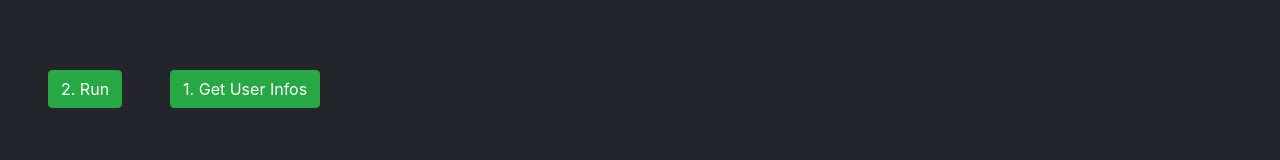
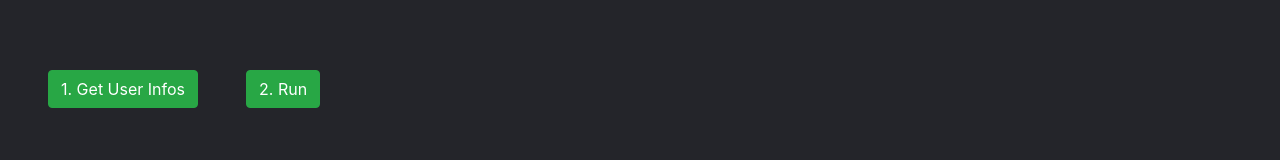
Before and after one commit to Owl-planet/GithubAnalyzer, a Vue app: page / in a window 1280 px wide. Both pictures are taken after a click on the button "Try for free". Shown: the part 338-498 px from the top of the page. Built offline with nearby package versions, Linux system fonts and the light colour scheme.

Commit message:
initial commit

```diff
--- a/src/components/ag.vue
+++ b/src/components/ag.vue
@@ -1,7 +1,7 @@
 <template>
     <div>
-        <button class="btn btn-success ml-5 mt-5 mb-5" @click="getChart">2. Run</button>
-        <button class="btn btn-success ml-5 mt-5 mb-5" @click="getUserInfo">1. Get User Infos</button><br>
+        <button class="btn btn-success ml-5 mt-5 mb-5" @click="getUserInfo">1. Get User Infos</button>
+        <button class="btn btn-success ml-5 mt-5 mb-5" @click="getChart">2. Run</button><br>
         <span class="ml-5">1. User : <span style="color:green;">{{isReadyFU}}</span></span> <input class="input-group-text ml-5 mb-2" v-model.lazy="firstUser" style="background-color:black;color:white;" type="text">
         <span class="ml-5">2. User : <span style="color:green;">{{isReadySU}}</span></span> <input class="input-group-text ml-5 mt-2" v-model.lazy="secondUser" style="background-color:black;color:white;" type="text">
         <canvas  id="radar-chart" width="800" height="600"></canvas>
```
